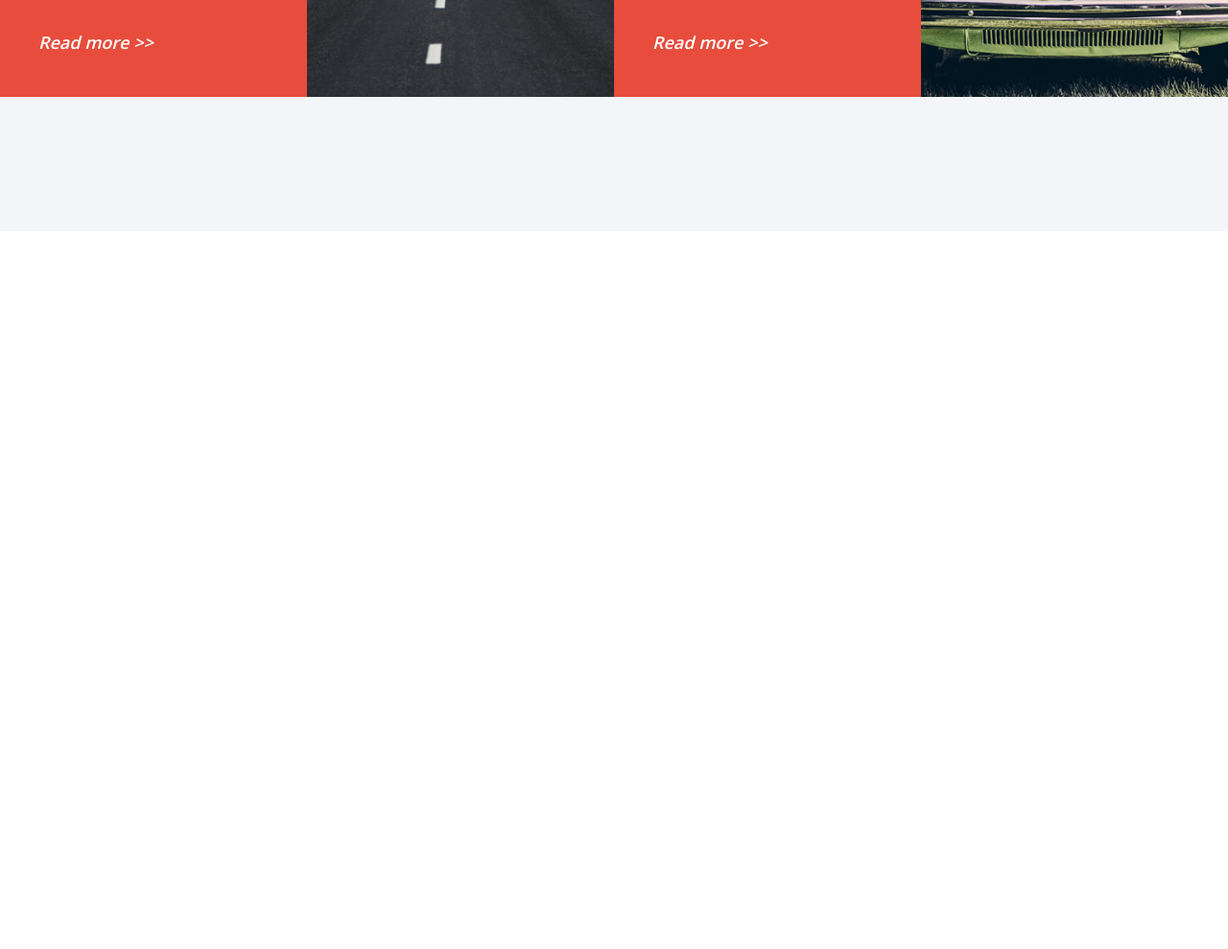
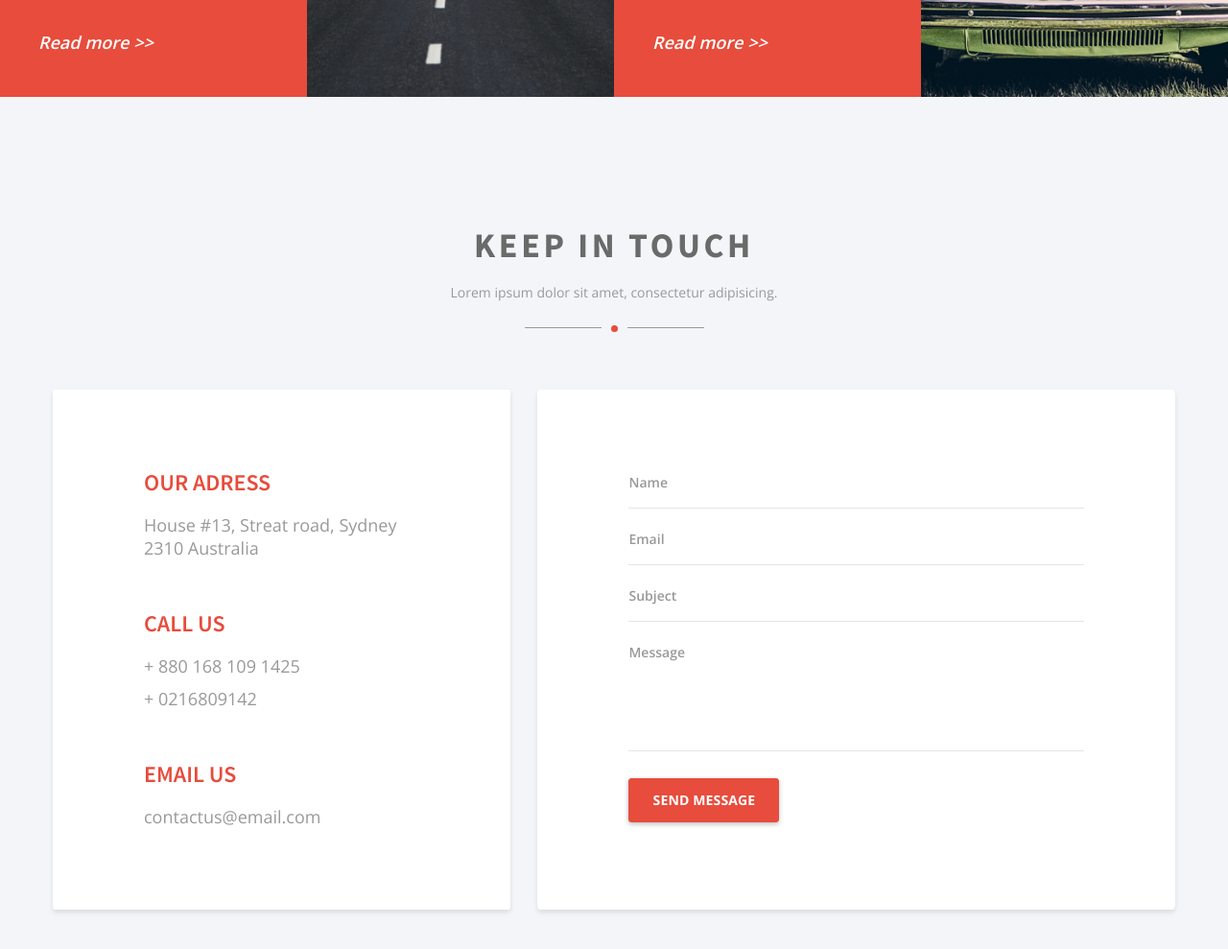
Before and after one commit to jewi1/landing, a website: page index.html in a window 1280 px wide. Shown: the part 9138-10127 px from the top of the page at 96% size. Before the commit the page ends 9379 px from the top, so only its background shows below. Drawn offline with nearby package versions, Linux system fonts and the light colour scheme; files that its build step writes are made by us from their sources; files whose address does not match are found by name.

Commit message:
completed form block

```diff
--- a/index.html
+++ b/index.html
@@ -551,6 +551,57 @@
       </div>
     </div>
   </div>
+  <div class="keep">
+    <div class="keep__wrap wrap">
+      <p class="keep__title">Keep in touch</p>
+      <p>Lorem ipsum dolor sit amet, consectetur adipisicing.</p>
+      <div class="keep__devider devider">
+        <p></p>
+      </div>
+      <div class="keep__block">
+        <div class="keep__left">
+          <div class="keep__info">
+            <p>Our adress</p>
+            <p>House #13, Streat road, Sydney 2310 Australia</p>
+          </div>
+          <div class="keep__info keep__info--tel">
+            <p>Call us</p>
+            <p><a href="tel:+8801681091425">+ 880 168 109 1425</a></p>
+            <p><a href="tel:+0216809142">+ 0216809142</a></p>
+          </div>
+          <div class="keep__info">
+            <p>Email us</p>
+            <p><a href="mailto:contactus@email.com">contactus@email.com</a></p>
+          </div>
+        </div>
+        <div class="keep__right">
+          <div class="keep__form">
+            <form action="#">
+              <div class="keep__input">
+                <input type="text" name="name" required>
+                <label>Name</label>
+              </div>
+              <div class="keep__input">
+                <input type="email" name="email" required>
+                <label>Email</label>
+              </div>
+              <div class="keep__input">
+                <input type="text" name="subject" required>
+                <label>Subject</label>
+              </div>
+              <div class="keep__textarea">
+                <textarea name="text" required></textarea>
+                <label>Message</label>
+              </div>
+              <div class="keep__button">
+                <button type="submit">Send Message</button>
+              </div>
+            </form>
+          </div>
+        </div>
+      </div>
+    </div>
+  </div>
 </div>
 </body>
 </html>
--- /dev/null
+++ b/scss/blocks/keep.scss
@@ -0,0 +1,186 @@
+.keep {
+  background-color: $white-gray;
+  padding-bottom: 140px;
+  p {
+    font-size: 14px;
+    line-height: 29px;
+    text-align: center;
+    margin: 20px 0;
+    color: $advantages-gray;
+  }
+
+  .keep__devider {
+    @include devider($advantages-gray);
+  }
+
+  .keep__title {
+    font-family: 'Source Sans Pro';
+    font-weight: 700;
+    text-transform: uppercase;
+    font-size: 36px;
+    letter-spacing: 3.6px;
+    color: $gray;
+    margin-top: 0;
+  }
+
+  .keep__block {
+    display: flex;
+    justify-content: space-between;
+    flex-wrap: wrap;
+    margin-top: 60px;
+  }
+
+  .keep__left {
+    flex-basis: 40.8%;
+    background-color: $white;
+    box-shadow: 0 3px 5px rgba(0, 0, 0, 0.1);
+    border-radius: 2px/5px;
+    padding: 30px 95px;
+    box-sizing: border-box;
+  }
+
+  .keep__right {
+    flex-basis: 56.8%;
+    background-color: $white;
+    box-shadow: 0 3px 5px rgba(0, 0, 0, 0.1);
+    border-radius: 3px/5px;
+    padding: 0 95px;
+    box-sizing: border-box;
+
+    display: flex;
+    align-items: center;
+    flex-wrap: wrap;
+
+    .keep__form {
+      flex-basis: 100%;
+    }
+  }
+
+  .keep__info {
+    margin: 55px 0;
+
+    p {
+      text-align: left;
+      color: $advantages-gray;
+      font-size: 18px;
+      line-height: 24px;
+      margin: 20px 0;
+      &:first-child {
+        font-size: 24px;
+        line-height: 24px;
+        font-weight: 600;
+        font-family: 'Source Sans Pro';
+        color: $red-hover;
+        text-transform: uppercase;
+      }
+      a {
+        text-decoration: none;
+        text-align: left;
+        color: $advantages-gray;
+        font-size: 18px;
+        &:hover {
+          text-decoration: underline;
+        }
+      }
+    }
+  }
+
+  .keep__info--tel {
+    p {
+      &:nth-child(2), &:nth-child(3) {
+        margin-top: 5px;
+        margin-bottom: 10px;
+      }
+    }
+  }
+
+  .keep__form {
+
+    .keep__input, .keep__textarea {
+      position: relative;
+      margin: 20px 0;
+
+      input, textarea {
+        color: $advantages-gray;
+        font-size: 14px;
+        line-height: 24px;
+        width: 100%;
+        font-weight: 600;
+        border: none;
+        border-bottom: 1px solid $advantages-border-gray;
+        padding: 7px 0;
+        box-shadow: none;
+
+        &:focus + label, &:valid + label {
+          transform: translateY(-7px);
+          font-size: 10px;
+        }
+      }
+
+      textarea {
+        resize: none;
+        outline: none;
+        height: 100px;
+      }
+
+      label {
+        color: $advantages-gray;
+        font-size: 14px;
+        line-height: 24px;
+        font-weight: 600;
+        position: absolute;
+        pointer-events: none;
+        left: 0;
+        top: 5;
+        white-space: nowrap;
+        overflow: hidden;
+        text-overflow: ellipsis;
+        transition-duration: 200ms;
+
+      }
+    }
+
+    .keep__button {
+      margin: 25px 0;
+      button {
+        @include btn() {
+          cursor: pointer;
+          width: 157px;
+          padding: 14px 0;
+        }
+      }
+    }
+  }
+}
+
+@media (max-width: 980px) {
+  .keep {
+    padding-bottom: 50px;
+
+    .keep__left {
+      padding: 30px;
+    }
+
+    .keep__right {
+      padding: 0 30px;
+    }
+
+  }
+}
+
+@media (max-width: 768px) {
+  .keep {
+    .keep__info {
+      margin: 25px 0;
+    }
+
+    .keep__left {
+      flex-basis: 100%;
+      margin: 20px 0;
+    }
+    .keep__right {
+      flex-basis: 100%;
+      padding: 30px;
+    }
+  }
+}
--- a/scss/style.scss
+++ b/scss/style.scss
@@ -22,3 +22,4 @@
 @import "blocks/team";
 @import "blocks/integrations";
 @import "blocks/blog";
+@import "blocks/keep";
```
